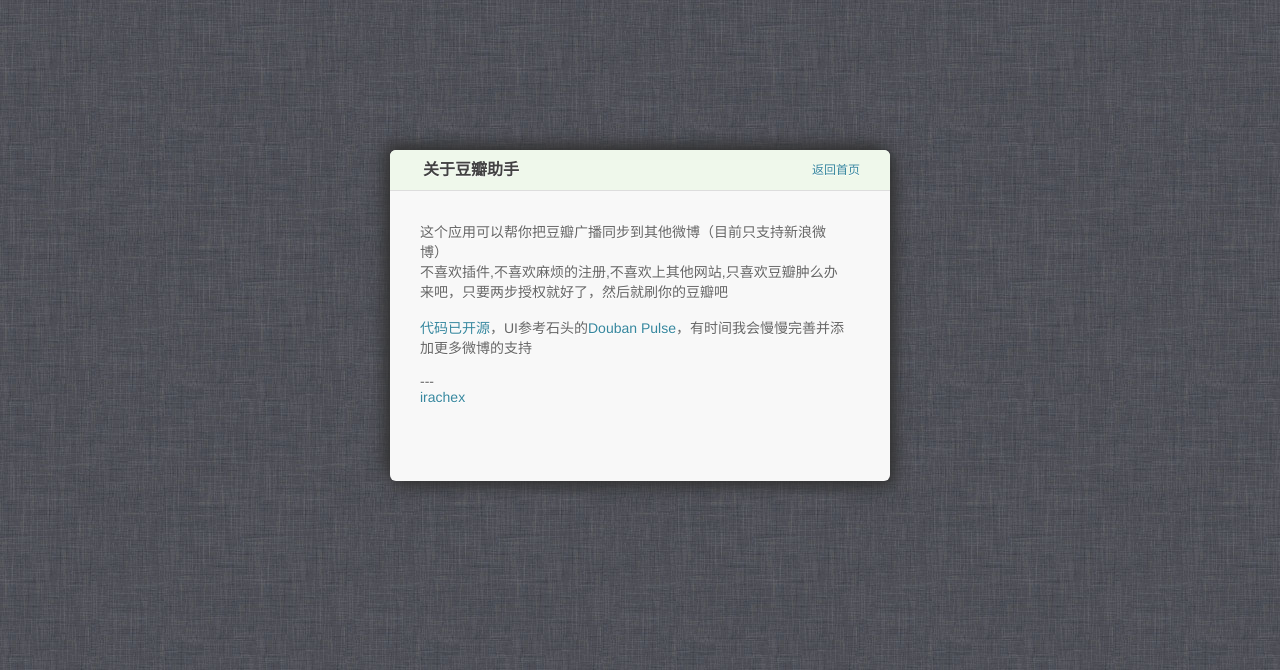
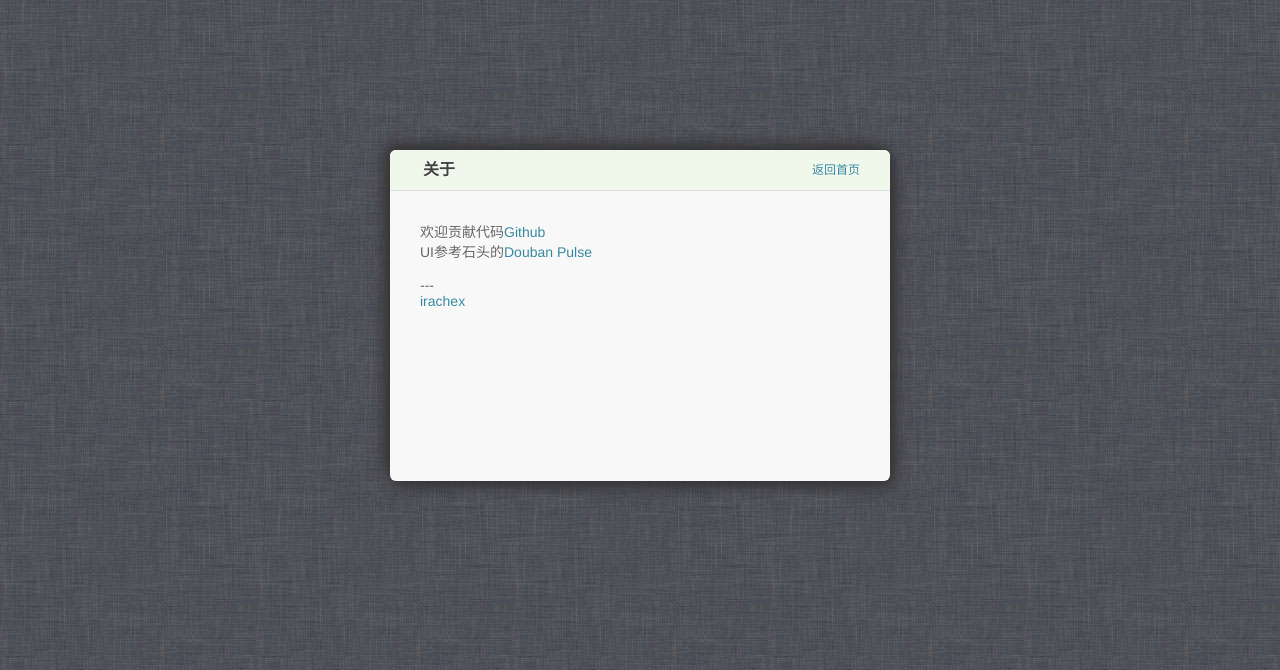
Before and after one commit to irachex/doumail-backup, a Python web app: template template/about.html in a window 1280 px wide. Shown: the top 670 px of the page. Run offline with Jinja, Linux system fonts and the light colour scheme; the template is opened without the code that fills it, so the values that code supplies are empty.

Commit message:
update about

```diff
--- a/template/about.html
+++ b/template/about.html
@@ -21,18 +21,15 @@
 <body>
 	<div id="wapper">
 		<div id="header">
-			<h1>关于豆瓣助手</h1>
+			<h1>关于</h1>
 			<span class="header_menu">
 				<a href="/">返回首页</a>
 			</span>
 		</div>
 		<div id="main">
 	        <div class="about">
-			 这个应用可以帮你把豆瓣广播同步到其他微博（目前只支持新浪微博）<br/>
-不喜欢插件,不喜欢麻烦的注册,不喜欢上其他网站,只喜欢豆瓣肿么办<br/>
-来吧，只要两步授权就好了，然后就刷你的豆瓣吧<br/>
-<br/>
-<a href="https://github.com/irachex/douban-sync" target="_blank">代码已开源</a>，UI参考石头的<a href="http://www.douban.com/group/topic/10150470/">Douban Pulse</a>，有时间我会慢慢完善并添加更多微博的支持 <br/>
+			欢迎贡献代码<a href="https://github.com/irachex/douban-mail" target="_blank">Github</a><br/>
+			UI参考石头的<a href="http://www.douban.com/group/topic/10150470/">Douban Pulse</a> <br/>
 <br/>
 ---<br/><a href="http://www.douban.com/people/irachex/">irachex</a>
 		    </div>
```
